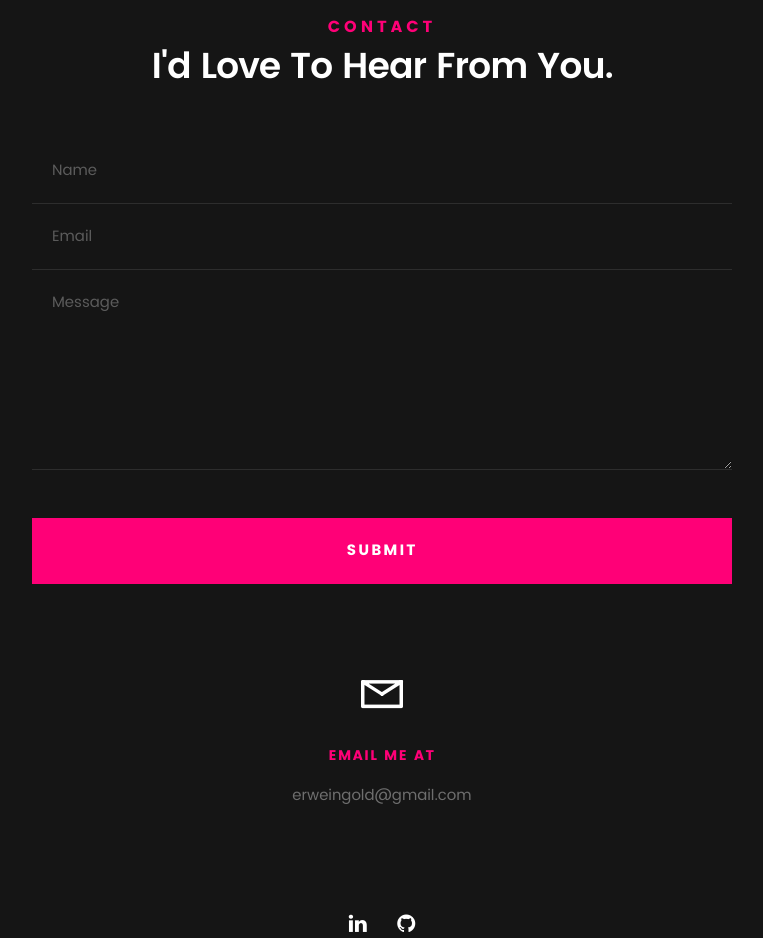
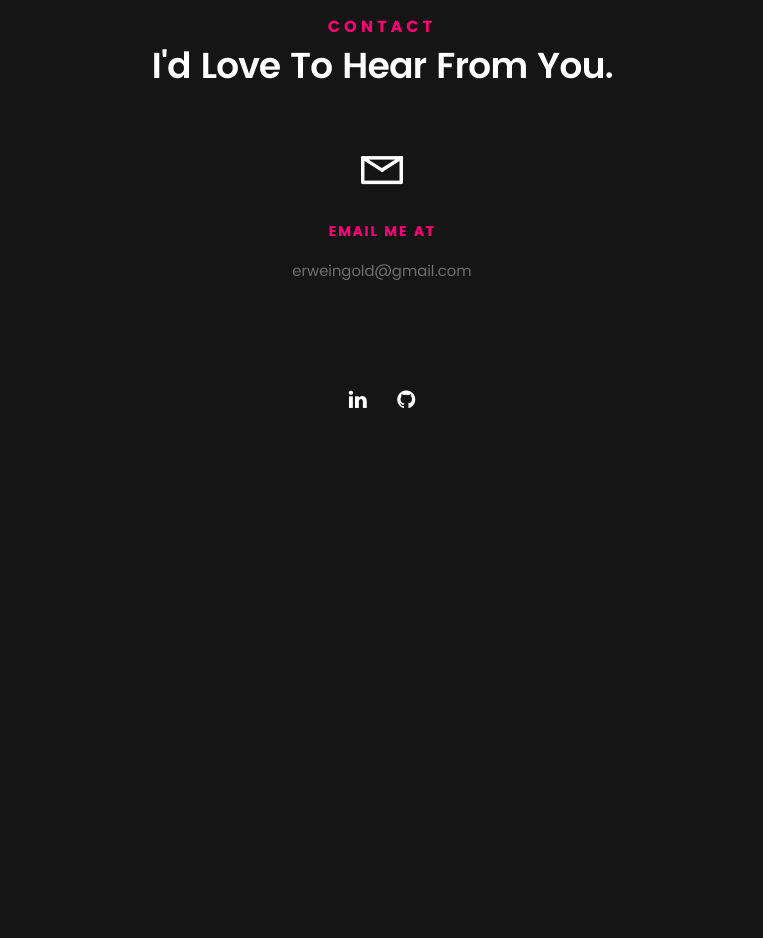
Before and after one commit to eamonrw/eamonrw.github.io, a website: page index.html in a window 1280 px wide. Shown: the part 5940-6878 px from the top of the page, without its empty margins (258-1021 px from the left). After the commit the page ends 6391 px from the top, so only its background shows below. Drawn offline with nearby package versions, Linux system fonts and the light colour scheme; files whose address does not match are found by name.

Commit message:
Removed contact form

```diff
--- a/index.html
+++ b/index.html
@@ -616,50 +616,7 @@
 			</div>
 		</div> <!-- /section-intro -->
 
-		<div class="row contact-form">
-
-			<div class="col-twelve">
-
-				<!-- form -->
-				<form name="contactForm" id="contactForm" class="gform" method="POST" action="https://script.google.com/macros/s/AKfycbxLbFRnvXX4DKH6a8k18WXAo-2rzdiQHb97W_F_7gUDDFhHFXdGrzjJIH8kc3pvD71RuQ/exec">
-					<fieldset>
-
-						<div class="form-field">
-							<input name="name" type="text" id="contactName" placeholder="Name" value=""
-								minlength="2" required="" aria-required="true">
-						</div>
-						<div class="form-field">
-							<input name="email" type="email" id="contactEmail" placeholder="Email" value=""
-								required="" aria-required="true">
-						</div>
-						<!-- <div class="form-field">
-							<input name="contactSubject" type="text" id="contactSubject" placeholder="Subject" value="">
-						</div> -->
-						<div class="form-field">
-							<textarea name="message" id="contactMessage" placeholder="Message" rows="10"
-								cols="50" required="" aria-required="true"></textarea>
-						</div>
-						<div class="form-field">
-							<button class="submitform">Submit</button>
-							<div id="submit-loader">
-								<div class="text-loader">Sending...</div>
-								<div class="s-loader">
-									<div class="bounce1"></div>
-									<div class="bounce2"></div>
-									<div class="bounce3"></div>
-								</div>
-							</div>
-						</div>
-						<div style="display:none" class="thankyou_message section-intro">
-							<!-- You can customize the thankyou message by editing the code below -->
-							<h1>Email sent. I will get back to you soon!</h1>
-						</div>
-					</fieldset>
-				</form> <!-- Form End -->
-
-			</div> <!-- /col-twelve -->
-
-		</div>
+		<!-- Contact Form div goes here -->
 
 		<div class="row contact-info">
 
@@ -671,8 +628,7 @@
 
 				<h5>Email Me At</h5>
 
-				<p>erweingold@gmail.com
-				</p>
+				<p>erweingold@gmail.com</p>
 
 			</div>
 
```
